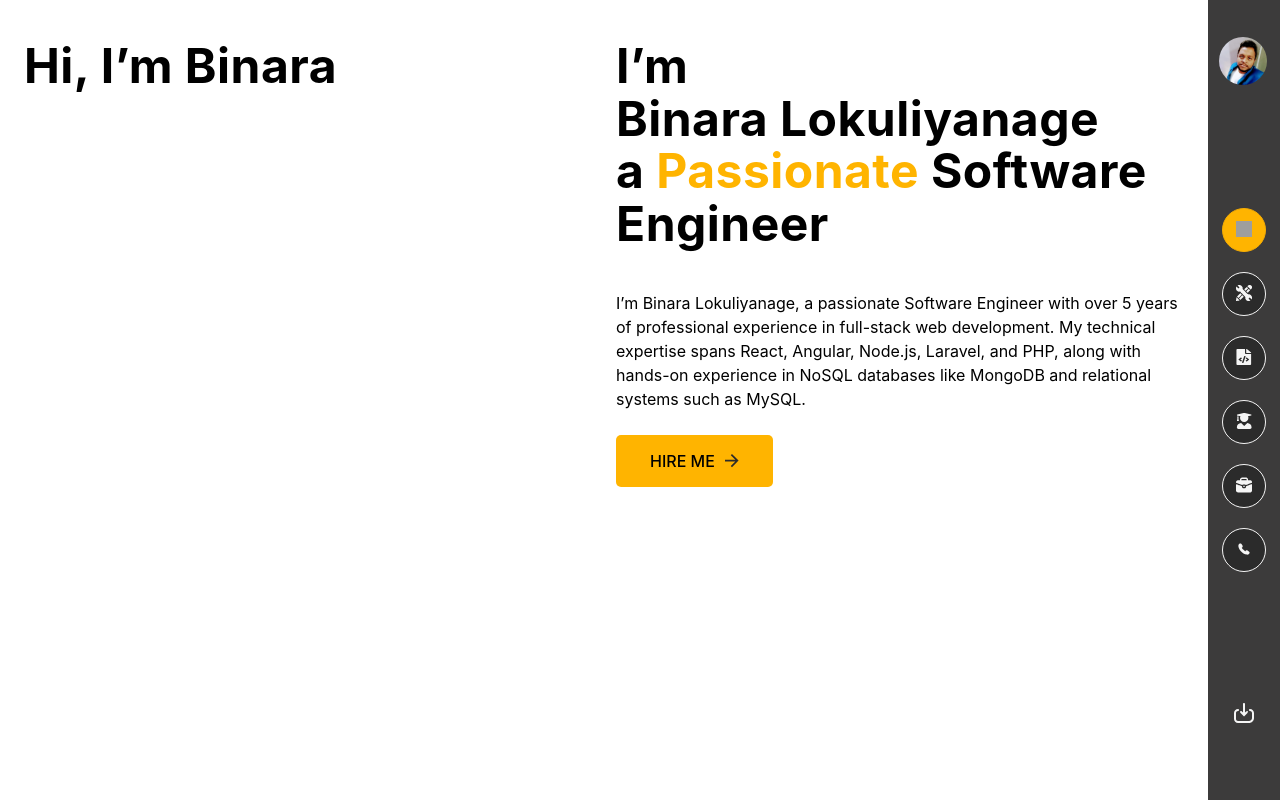
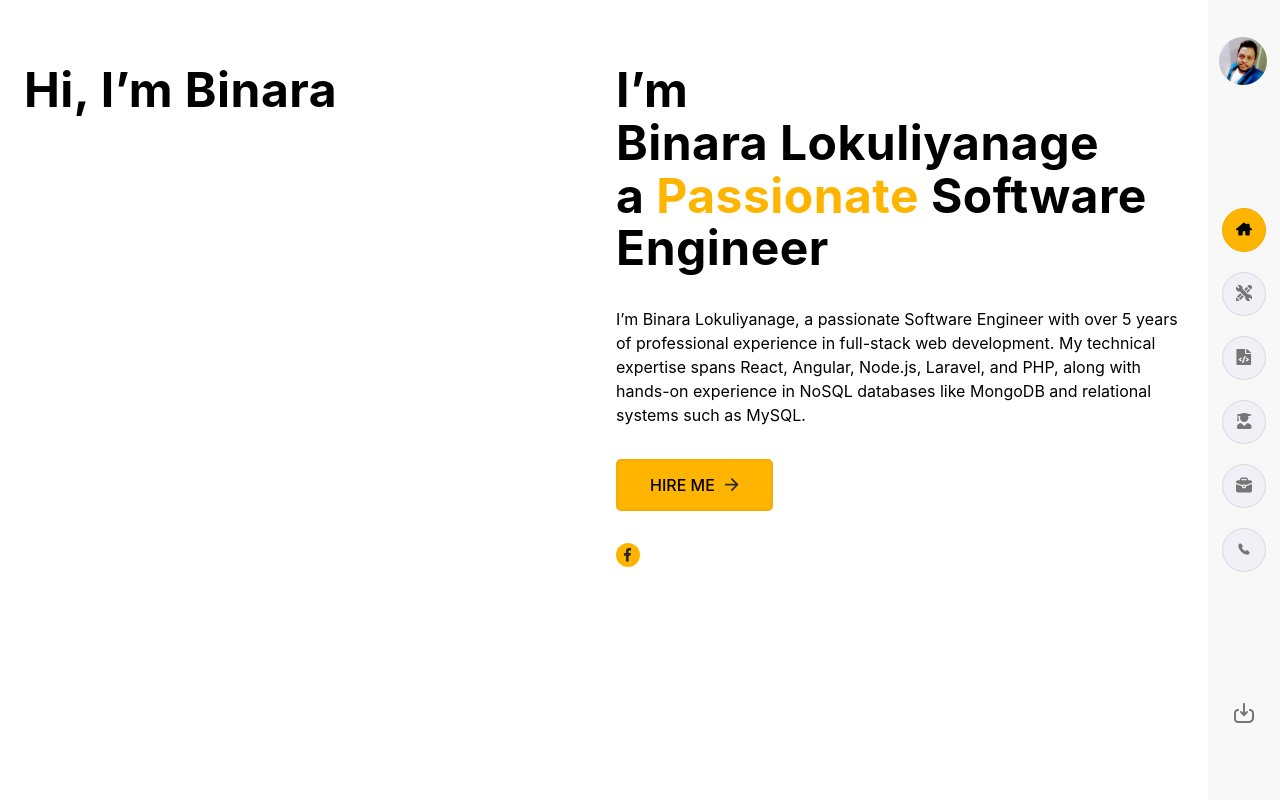
Before and after one commit to Binara93Lokuliyanage/binara-portfolio, a Next.js app: page / in a window 1280 px wide. Built offline with nearby package versions, Linux system fonts and the light colour scheme; grey boxes are pictures that could not be loaded.

Commit message:
pushing before home page animation

```diff
--- a/src/app/globals.scss
+++ b/src/app/globals.scss
@@ -27,3 +27,4 @@ body {
 
 @import "../styles/main.scss";
 @import "../styles/sidebar.scss";
+@import "../styles/home.scss";
--- a/src/app/layout.tsx
+++ b/src/app/layout.tsx
@@ -29,8 +29,8 @@ export default function RootLayout({
       <body
         className={`${geistSans.variable} ${geistMono.variable} antialiased`}
       >
-        {/* <Sidebar /> */}
-        <SidebarDark />
+        <Sidebar />
+        {/* <SidebarDark /> */}
         {children}
       </body>
     </html>
--- a/src/components/sections/home.tsx
+++ b/src/components/sections/home.tsx
@@ -2,9 +2,9 @@ import Image from "next/image";
 
 const HomeSection = () => {
   return (
-    <section id="home" className="col-2">
+    <section id="home" className="col-2 section-padding-top section-padding-bottom">
       <h1>Hi, I’m Binara</h1>
-      <div>
+      <div className = "home-section-wrapper">
         <h1>
           I’m <br />Binara Lokuliyanage <br />a <span className="highlight">Passionate</span> Software Engineer
         </h1>
@@ -21,6 +21,17 @@ const HomeSection = () => {
             className="btn-arrow"
           />
         </a>
+        <div className = "social-links-wrapper">
+          <a href = "#" className="social-link">
+            <Image
+            src="/icons/fb-icon.svg"
+            alt="Arrow"
+            width={14}
+            height={14}
+            className="btn-arrow"
+          />
+          </a>
+        </div>
 
       </div>
     </section>
--- /dev/null
+++ b/src/styles/home.scss
@@ -0,0 +1,25 @@
+.home-section-wrapper {
+    display: flex;
+    flex-direction: column;
+    gap: 2rem;
+}
+
+.social-links-wrapper {
+    display: flex;
+    gap: 1.5rem;
+
+    .social-link{
+        display: flex;
+        width: 1.5rem;
+        height: 1.5rem;
+        border-radius: 100%;
+        background-color: var(--primary);
+        justify-content: center;
+        align-items: center;
+
+        svg{
+            width: 14px;
+
+        }
+    }
+}
--- a/src/styles/main.scss
+++ b/src/styles/main.scss
@@ -138,6 +138,7 @@ font-style: normal;
 font-weight: 700;
 line-height: 110%; /* 52.8px */
 letter-spacing: 0.48px;
+margin: 0;
 }
 @media screen and (min-width: 1280px) {
   h1, .h1 {
@@ -205,9 +206,9 @@ p {
   margin: 0;
 }
 
-p + p, p + a {
-  margin-top: 1.5rem;
-}
+// p + p, p + a {
+//   margin-top: 1.5rem;
+// }
 
 .col-2 {
   display: grid;
@@ -237,10 +238,11 @@ font-style: normal;
 font-weight: 550;
 line-height: 100%;
 transition: all 0.8s ease;
-border: 2px solid transparent;
+border: 2px solid var(--dark-yellow);
 
 &:hover {
-  border: 2px solid var(--dark-yellow)
+  border: 2px solid var(--primary);
+  background-color: var(--dark-yellow);
 }
 
 .btn-arrow {
```
Also changed, not shown: public/icons/fb-icon.svg (added).
